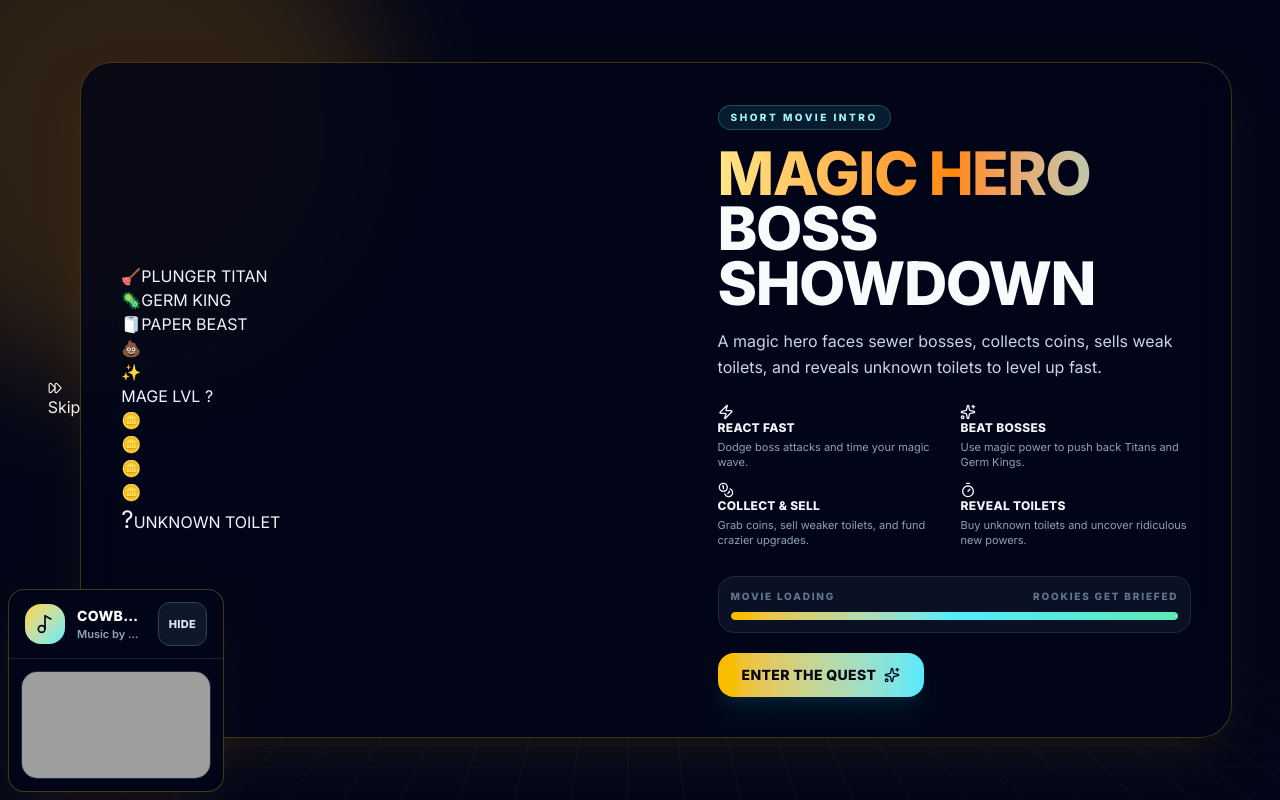
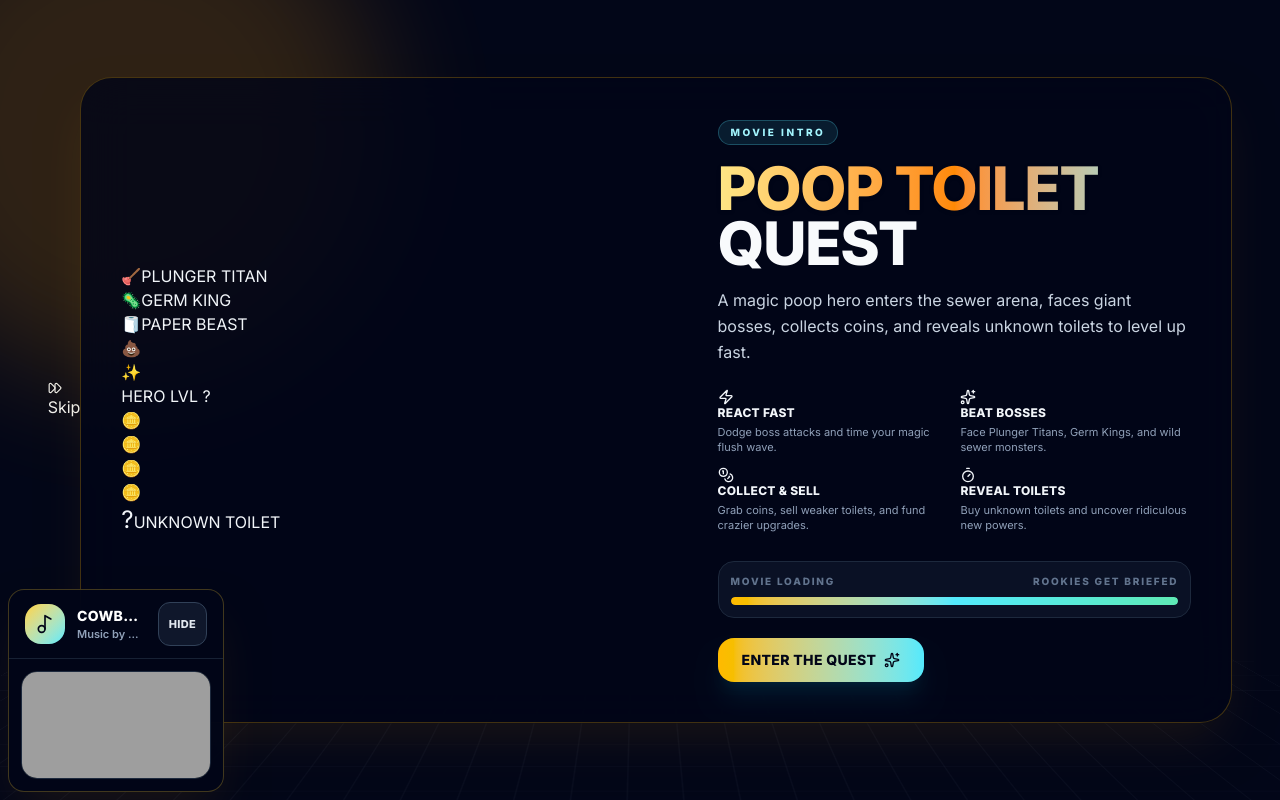
Before and after one commit to projectjimos/Poop-Toilet-Quest, a React (Vite) app: page / in a window 1280 px wide. Built offline with nearby package versions, Linux system fonts and the light colour scheme; grey boxes are pictures that could not be loaded.

Commit message:
Polish intro cinematic copy and typing

```diff
--- a/src/components/IntroCinematic.tsx
+++ b/src/components/IntroCinematic.tsx
@@ -1,4 +1,4 @@
-import { ReactNode, useCallback, useEffect, useMemo, useRef, useState } from 'react';
+import { type ReactNode, useCallback, useEffect, useMemo, useRef, useState } from 'react';
 import { Coins, FastForward, Sparkles, Timer, Zap } from 'lucide-react';
 
 type IntroCinematicProps = {
@@ -19,12 +19,12 @@ export default function IntroCinematic({ children }: IntroCinematicProps) {
     {
       icon: <Zap className="w-4 h-4" />,
       title: 'React Fast',
-      detail: 'Dodge boss attacks and time your magic wave.'
+      detail: 'Dodge boss attacks and time your magic flush wave.'
     },
     {
       icon: <Sparkles className="w-4 h-4" />,
       title: 'Beat Bosses',
-      detail: 'Use magic power to push back Titans and Germ Kings.'
+      detail: 'Face Plunger Titans, Germ Kings, and wild sewer monsters.'
     },
     {
       icon: <Coins className="w-4 h-4" />,
@@ -69,12 +69,12 @@ export default function IntroCinematic({ children }: IntroCinematicProps) {
 
     const prefersReducedMotion = window.matchMedia?.('(prefers-reduced-motion: reduce)')?.matches ?? false;
     const timers: ReturnType<typeof setTimeout>[] = [];
-    const beatDelays = isProfileActivation ? [420, 1050, 1750, 2500] : [700, 1700, 2850, 4100];
-    const durationMs = isProfileActivation ? 5200 : 7600;
+    const beatDelays = isProfileActivation ? [360, 920, 1500, 2180] : [650, 1600, 2650, 3850];
+    const durationMs = isProfileActivation ? 4700 : 6900;
 
     if (prefersReducedMotion) {
       setBeat(objectives.length);
-      timers.push(setTimeout(finishIntro, 1800));
+      timers.push(setTimeout(finishIntro, 1500));
     } else {
       beatDelays.forEach((delay, index) => {
         timers.push(setTimeout(() => setBeat(index + 1), delay));
@@ -127,7 +127,7 @@ export default function IntroCinematic({ children }: IntroCinematicProps) {
                 <div className="intro-hero-shadow" />
                 <div className="intro-hero-emoji">💩</div>
                 <div className="intro-hero-wand">✨</div>
-                <div className="intro-hero-badge">MAGE LVL ?</div>
+                <div className="intro-hero-badge">HERO LVL ?</div>
               </div>
               <div className="intro-coin intro-coin-one">🪙</div>
               <div className="intro-coin intro-coin-two">🪙</div>
@@ -139,16 +139,16 @@ export default function IntroCinematic({ children }: IntroCinematicProps) {
 
           <div className="order-1 lg:order-2 text-center lg:text-left">
             <div className="inline-flex items-center gap-2 rounded-full border border-cyan-300/25 bg-cyan-300/10 px-3 py-1 text-[10px] font-black uppercase tracking-[0.25em] text-cyan-200 mb-4">
-              {isProfileActivation ? 'Quest activated' : 'Short movie intro'}
+              {isProfileActivation ? 'Quest activated' : 'Movie intro'}
             </div>
             <h1 id="intro-title" className="text-4xl sm:text-5xl md:text-6xl font-black tracking-tight leading-[0.92] uppercase">
-              <span className="block bg-gradient-to-r from-amber-200 via-orange-400 to-cyan-300 bg-clip-text text-transparent drop-shadow-sm">Magic Hero</span>
-              <span className="block text-slate-50">Boss Showdown</span>
+              <span className="block bg-gradient-to-r from-amber-200 via-orange-400 to-cyan-300 bg-clip-text text-transparent drop-shadow-sm">Poop Toilet</span>
+              <span className="block text-slate-50">Quest</span>
             </h1>
             <p id="intro-subtitle" className="mt-4 text-sm sm:text-base text-slate-300 leading-relaxed max-w-xl mx-auto lg:mx-0">
               {isProfileActivation
-                ? 'Your quest is live: beat bosses, grab coins, sell weak toilets, and reveal unknown upgrades.'
-                : 'A magic hero faces sewer bosses, collects coins, sells weak toilets, and reveals unknown toilets to level up fast.'}
+                ? 'Your run is live: react fast, beat bosses, grab coins, sell weak toilets, and reveal unknown upgrades.'
+                : 'A magic poop hero enters the sewer arena, faces giant bosses, collects coins, and reveals unknown toilets to level up fast.'}
             </p>
             <div className="mt-6 grid sm:grid-cols-2 gap-3">
               {objectives.map((objective, index) => {
```
